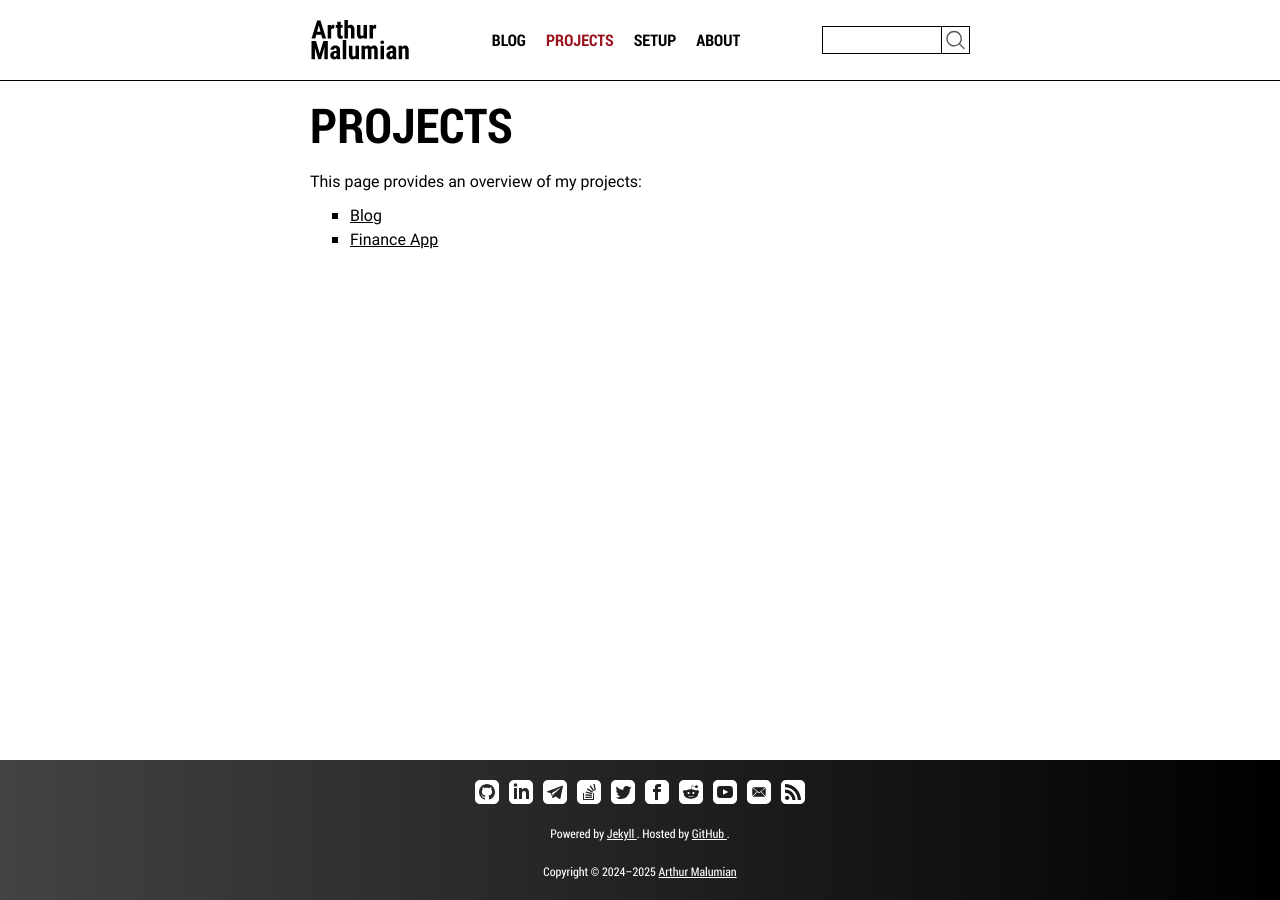
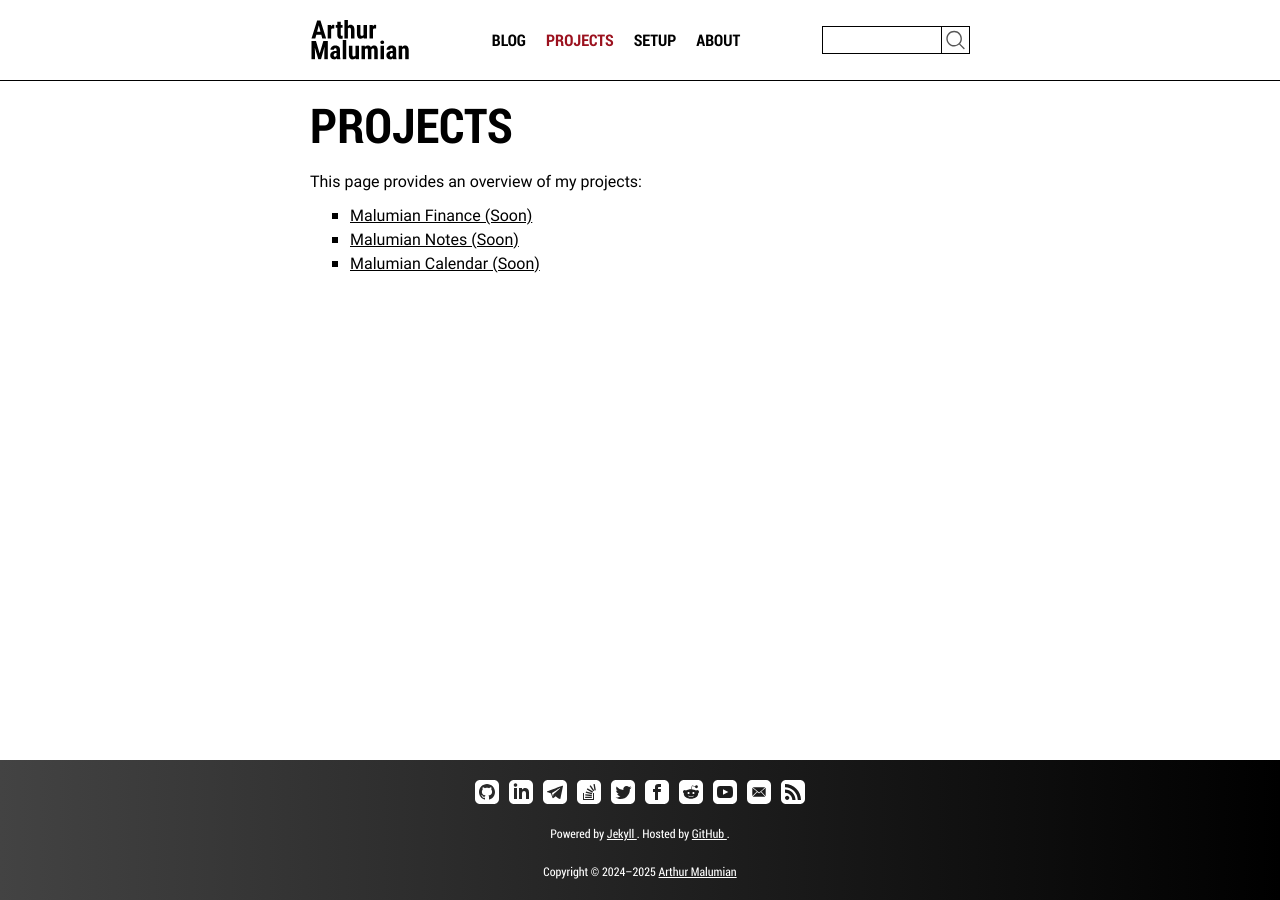
Before and after one commit to amalumian/www.malumian.dev, a Jekyll site: the page built from projects.html, in a window 1280 px wide. Built offline with Jekyll 4.4.1, drawn with Linux system fonts in a browser that asks for light colours.

Commit message:
Update projects.html

```diff
--- a/projects.html
+++ b/projects.html
@@ -10,10 +10,13 @@ image: /assets/images/wide-logo.png
   <p>This page provides an overview of my projects:</p>
   <ul>
     <li>
-      <a href="https://www.malumian.dev" target="_blank">Blog</a>
+      <a href="https://finance.malumian.dev" target="_blank">Malumian Finance (Soon)</a>
     </li>
     <li>
-      <a href="https://finance.malumian.dev" target="_blank">Finance App</a>
+      <a href="https://notes.malumian.dev" target="_blank">Malumian Notes (Soon)</a>
+    </li>
+    <li>
+      <a href="https://calendar.malumian.dev" target="_blank">Malumian Calendar (Soon)</a>
     </li>
   </ul>
 </section>
```
